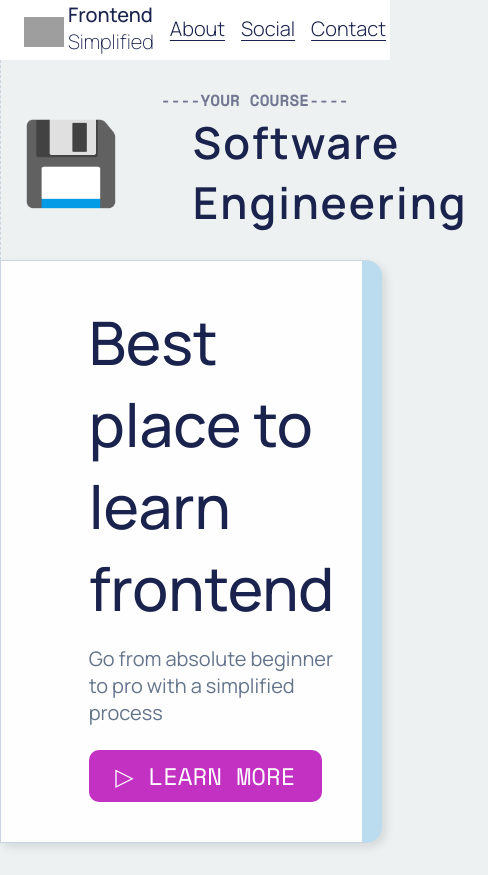
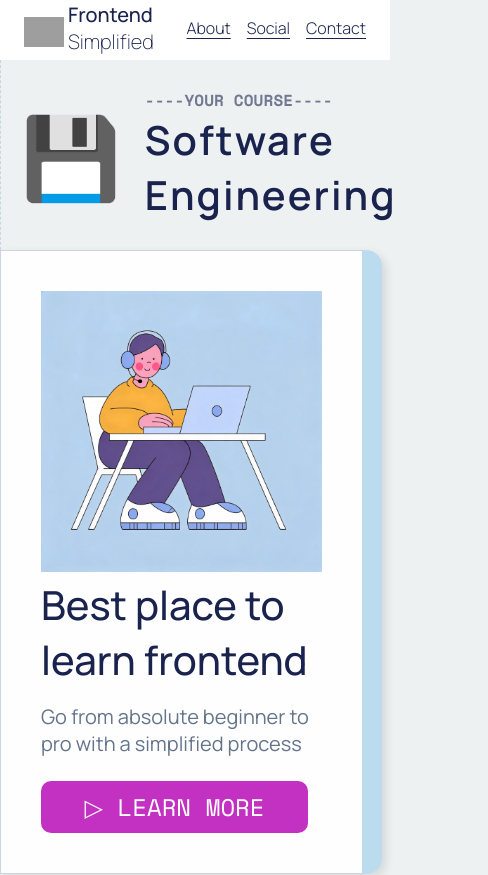
Before and after one commit to viveevu11/mini-project, a plain HTML site: page index.html in a window 390 px wide. Shown: the top 875 px of the page, 488 px wide, since content can reach past the window. Drawn offline with nearby package versions, Linux system fonts and the light colour scheme; grey boxes are pictures that could not be loaded.

Commit message:
add responsiveness

```diff
--- a/style.css
+++ b/style.css
@@ -294,3 +294,57 @@ footer {
 .footer__link {
   padding: 0 16px;
 }
+
+/*
+
+RESPONSIVENESS
+
+*/
+
+/*
+
+SMALLER SCREEN
+
+*/
+
+@media (max-width: 1024px) {
+  .section__description--para {
+    font-size: 20px;
+  }
+}
+
+@media (max-width: 768px) {
+  a {
+    font-size: 16px;
+  }
+  .course {
+    gap: 4px;
+  }
+  .course__title {
+    margin-left: 0;
+    font-size: 40px;
+  }
+  .hero {
+    flex-direction: column;
+  }
+  .hero__img--wrapper {
+    max-width: 500px;
+  }
+  .hero__description {
+    margin-left: 0;
+  }
+  h1 {
+    font-size: 40px;
+  }
+  .section__description {
+    flex-direction: column;
+  }
+
+  .section__description--wrapper {
+    width: 100%;
+  }
+
+  input, textarea {
+    width: 400px;
+  }
+}
```
